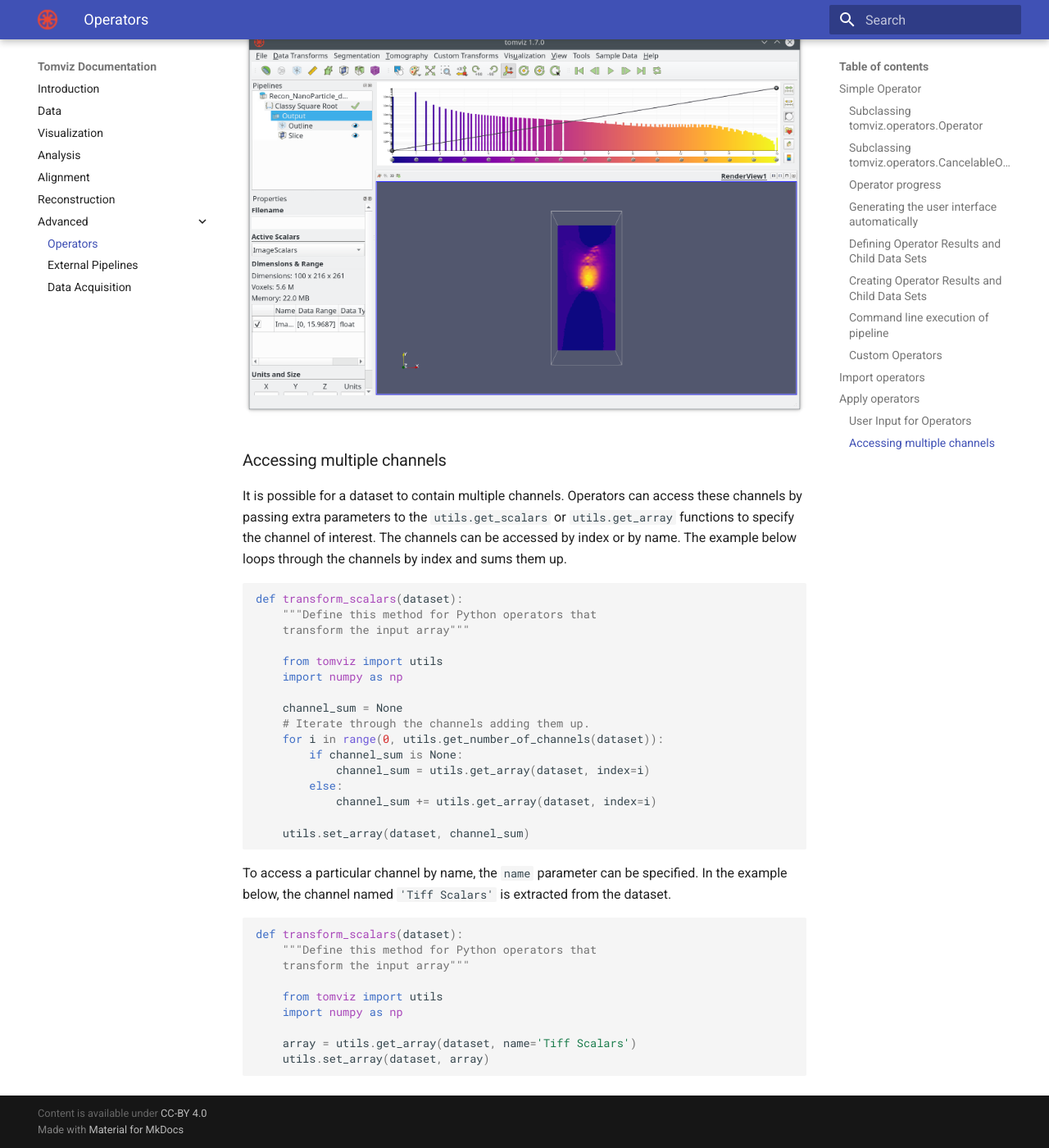
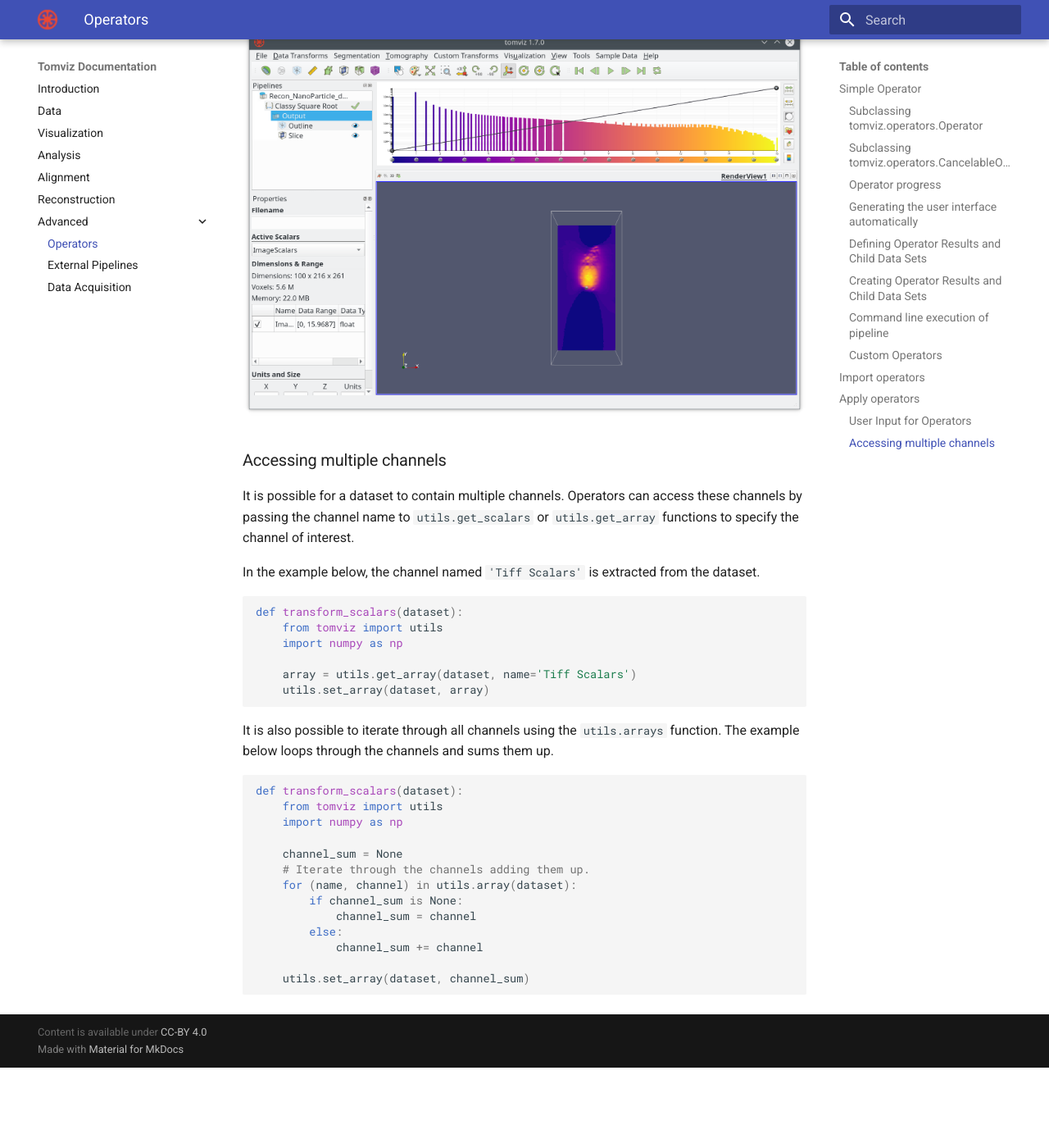
Before and after one commit to OpenChemistry/tomvizdocs, an MkDocs documentation site: the page built from docs/operator.md, in a window 1280 px wide and 1400 px high, scrolled down 10287 px. Shown: the whole window at 82% size. Built offline with MkDocs 1.6.1 and Material for MkDocs 9.7.7, drawn with Linux system fonts in a browser that asks for light colours; after the commit the page ends 11589 px from its top, so only the background shows below that.

Commit message:
Update multichannel doc to reflect new API

````diff
--- a/docs/operator.md
+++ b/docs/operator.md
@@ -365,41 +365,14 @@
 ###  Accessing multiple channels
 
 It is possible for a dataset to contain multiple channels. Operators can access
-these channels by passing extra parameters to the `utils.get_scalars` or
-`utils.get_array` functions to specify the channel of interest.  The channels can
-be accessed by index or by name. The example below loops through the channels by
-index and sums them up.
+these channels by passing the channel name to `utils.get_scalars` or
+`utils.get_array` functions to specify the channel of interest.
+
+In the example below, the channel named `'Tiff Scalars'` is extracted from the dataset.
 
 ```python
 
 def transform_scalars(dataset):
-    """Define this method for Python operators that
-    transform the input array"""
-
-    from tomviz import utils
-    import numpy as np
-
-    channel_sum = None
-    # Iterate through the channels adding them up.
-    for i in range(0, utils.get_number_of_channels(dataset)):
-        if channel_sum is None:
-            channel_sum = utils.get_array(dataset, index=i)
-        else:
-            channel_sum += utils.get_array(dataset, index=i)
-
-    utils.set_array(dataset, channel_sum)
-
-```
-
-To access a particular channel by name, the `name` parameter can be specified. In
-the example below, the channel named `'Tiff Scalars'` is extracted from the dataset.
-
-```python
-
-def transform_scalars(dataset):
-    """Define this method for Python operators that
-    transform the input array"""
-
     from tomviz import utils
     import numpy as np
 
@@ -407,3 +380,25 @@
     utils.set_array(dataset, array)
 
 ```
+
+It is also possible to iterate through all channels using the `utils.arrays` function.
+The example below loops through the channels and sums them up.
+
+
+```python
+
+def transform_scalars(dataset):
+    from tomviz import utils
+    import numpy as np
+
+    channel_sum = None
+    # Iterate through the channels adding them up.
+    for (name, channel) in utils.array(dataset):
+        if channel_sum is None:
+            channel_sum = channel
+        else:
+            channel_sum += channel
+
+    utils.set_array(dataset, channel_sum)
+
+```
````
